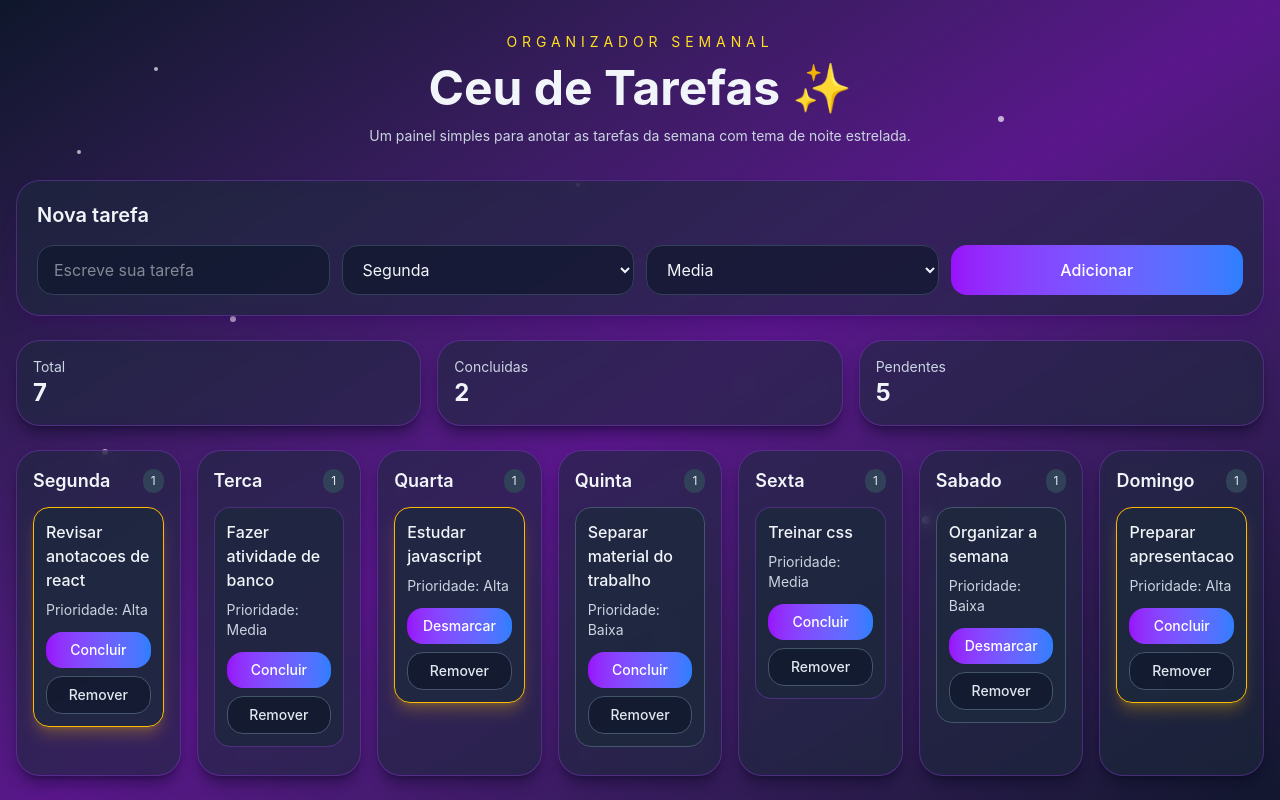
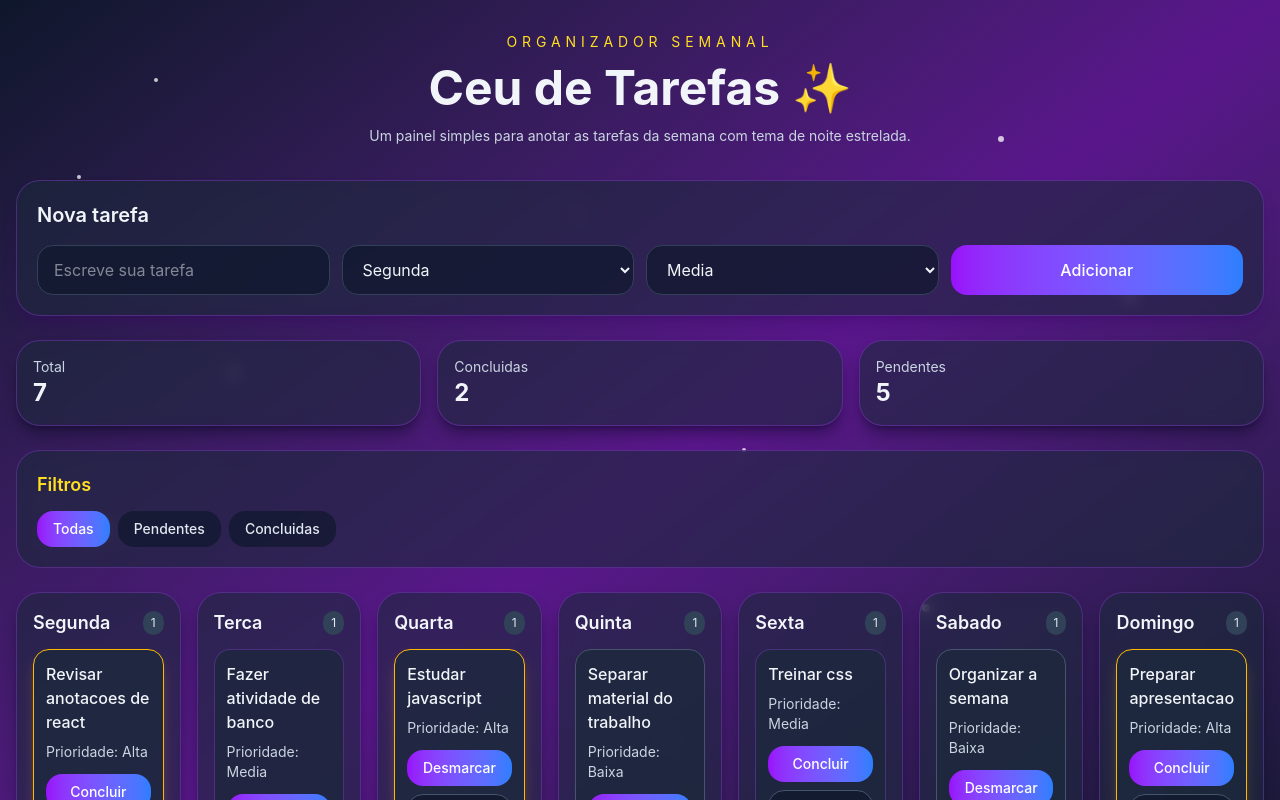
Before and after one commit to barbaraleao-28/Projeto-React-Tarefas, a React (Vite) app: page / in a window 1280 px wide. Shown: the top 800 px of the page. Built offline with nearby package versions, Linux system fonts and the light colour scheme.

Commit message:
adicionado filtros

```diff
--- a/src/App.jsx
+++ b/src/App.jsx
@@ -8,6 +8,7 @@ import tarefasIniciais from './data/tasks.json'
 
 function App() {
   const [listaTarefas, setListaTarefas] = useState(tarefasIniciais)
+  const [filtroAtual, setFiltroAtual] = useState('todas')
 
   function adicionarTarefa(novaTarefa) {
     setListaTarefas((tarefasAtuais) => [
@@ -36,6 +37,18 @@ function App() {
     )
   }
 
+  const tarefasFiltradas = listaTarefas.filter((tarefa) => {
+    if (filtroAtual === 'pendentes') {
+      return !tarefa.done
+    }
+
+    if (filtroAtual === 'concluidas') {
+      return tarefa.done
+    }
+
+    return true
+  })
+
   return (
     <div className="relative min-h-screen bg-gradient-to-br from-slate-900 via-purple-900 to-slate-900">
       <StarField />
@@ -44,8 +57,46 @@ function App() {
         <main className="mx-auto max-w-7xl px-4 py-8">
         <TaskForm adicionarTarefa={adicionarTarefa} />
         <Summary listaTarefas={listaTarefas} />
+        <section className="mb-6 rounded-3xl border border-purple-500/30 bg-slate-800/60 p-5 text-slate-100 backdrop-blur">
+          <h2 className="mb-3 text-lg font-semibold text-yellow-300">Filtros</h2>
+          <div className="flex flex-wrap gap-2">
+            <button
+              type="button"
+              className={`rounded-2xl px-4 py-2 text-sm font-medium transition ${
+                filtroAtual === 'todas'
+                  ? 'bg-gradient-to-r from-purple-600 to-blue-500 text-white'
+                  : 'bg-slate-900/70 text-slate-200'
+              }`}
+              onClick={() => setFiltroAtual('todas')}
+            >
+              Todas
+            </button>
+            <button
+              type="button"
+              className={`rounded-2xl px-4 py-2 text-sm font-medium transition ${
+                filtroAtual === 'pendentes'
+                  ? 'bg-gradient-to-r from-purple-600 to-blue-500 text-white'
+                  : 'bg-slate-900/70 text-slate-200'
+              }`}
+              onClick={() => setFiltroAtual('pendentes')}
+            >
+              Pendentes
+            </button>
+            <button
+              type="button"
+              className={`rounded-2xl px-4 py-2 text-sm font-medium transition ${
+                filtroAtual === 'concluidas'
+                  ? 'bg-gradient-to-r from-purple-600 to-blue-500 text-white'
+                  : 'bg-slate-900/70 text-slate-200'
+              }`}
+              onClick={() => setFiltroAtual('concluidas')}
+            >
+              Concluidas
+            </button>
+          </div>
+        </section>
         <WeekBoard
-          listaTarefas={listaTarefas}
+          listaTarefas={tarefasFiltradas}
           marcarConcluida={marcarConcluida}
           removerTarefa={removerTarefa}
         />
```
